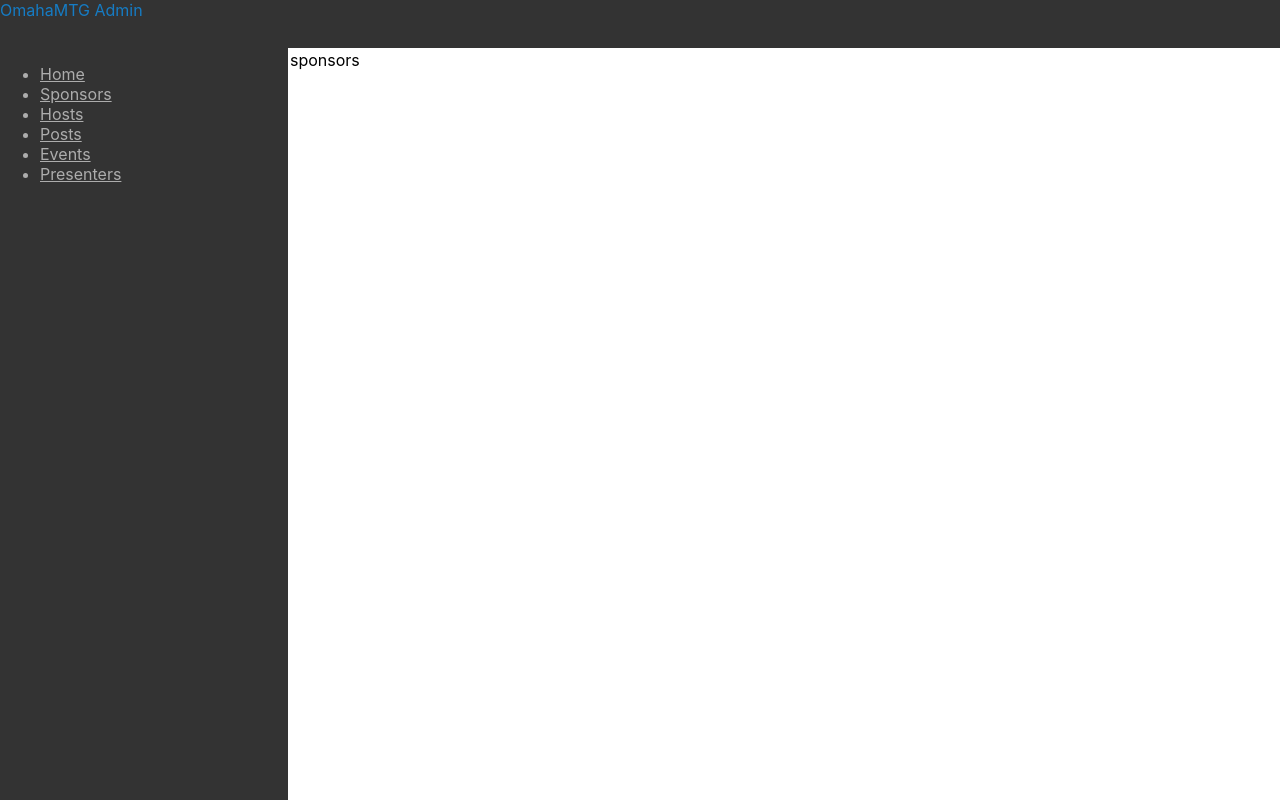
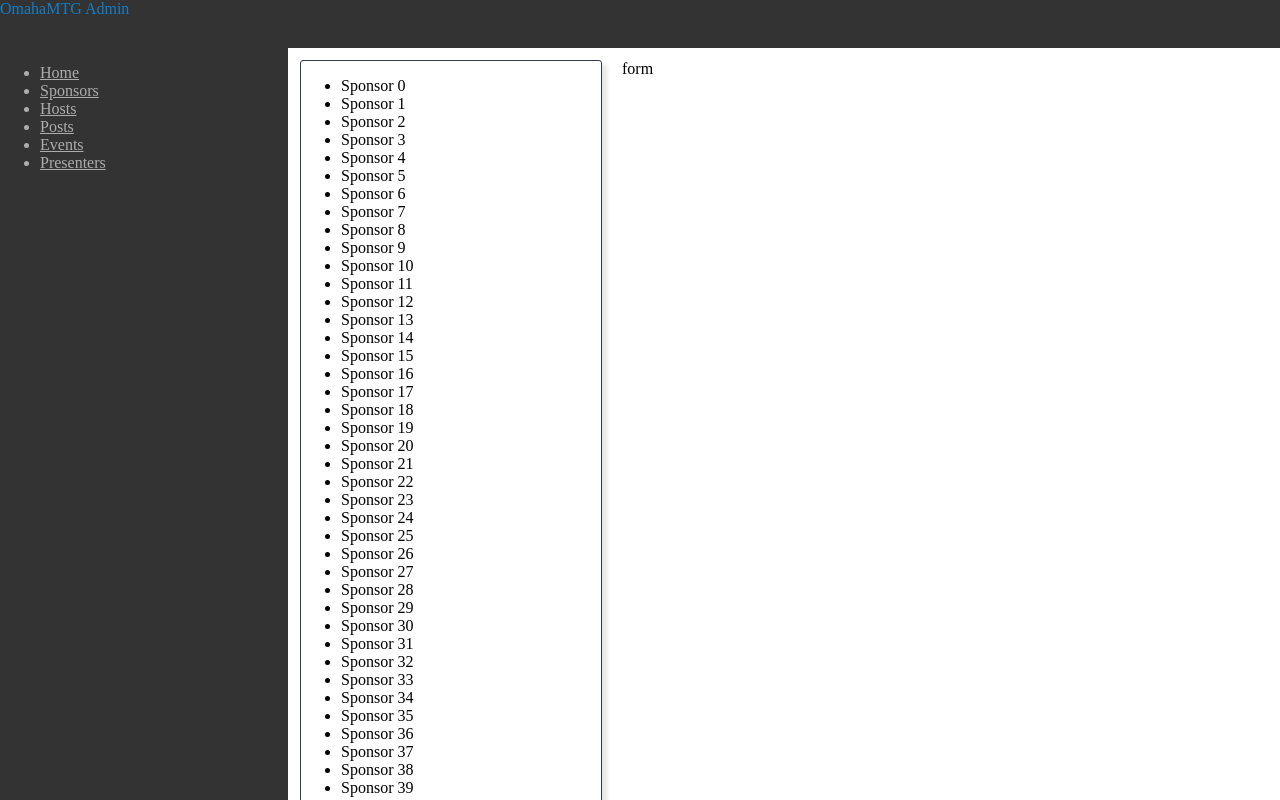
Before and after one commit to OmahaMTG/DeleteMe, a React (Create React App) app in the folder src/omahamtg-admin/: page /Sponsors in a window 1280 px wide. Shown: the top 800 px of the page. Built offline with nearby package versions, Linux system fonts and the light colour scheme.

Commit message:
working on thingy

```diff
--- a/src/omahamtg-admin/src/App.module.scss
+++ b/src/omahamtg-admin/src/App.module.scss
@@ -28,7 +28,7 @@
   background-color: #333333;
   position: fixed;
   color: #adadad;
-  transition: 0.5s;
+  // transition: 0.5s;
   // @media (max-device-width: 1024px) {
   //   //display: none;
   //   left: -18em;
--- a/src/omahamtg-admin/src/App.tsx
+++ b/src/omahamtg-admin/src/App.tsx
@@ -1,6 +1,6 @@
 import React from 'react';
 import styles from './App.module.scss';
-import Sponsors from './screens/Sponsors';
+import Sponsors from './screens/contentManagers/Sponsors';
 import { Route, BrowserRouter as Router, Link } from 'react-router-dom';
 // import { CounterButton } from './components/CounterButton';
 
--- a/src/omahamtg-admin/src/index.css
+++ b/src/omahamtg-admin/src/index.css
@@ -1,13 +1,15 @@
 body {
   margin: 0;
-  font-family: -apple-system, BlinkMacSystemFont, 'Segoe UI', 'Roboto', 'Oxygen',
-    'Ubuntu', 'Cantarell', 'Fira Sans', 'Droid Sans', 'Helvetica Neue',
-    sans-serif;
-  -webkit-font-smoothing: antialiased;
-  -moz-osx-font-smoothing: grayscale;
+  background-color: white;
+  overflow-x: hidden;
 }
 
-code {
-  font-family: source-code-pro, Menlo, Monaco, Consolas, 'Courier New',
-    monospace;
+#root {
+  height: 100%;
+  background-color: white;
 }
+
+html,
+body {
+  height: 100%;
+}
--- a/src/omahamtg-admin/src/screens/Sponsors.tsx
+++ /dev/null
@@ -1,7 +0,0 @@
-import React from 'react';
-
-const Sponsors = () => {
-  return <div>sponsors</div>;
-};
-
-export default Sponsors;
--- /dev/null
+++ b/src/omahamtg-admin/src/screens/contentManagers/ContentManager.module.scss
@@ -0,0 +1,14 @@
+.listContainer {
+  flex: 0 0 300px;
+  // background-color: red;
+  //height: 100%;
+  border-radius: 3px;
+  border: 1px solid #343d47;
+  margin: 10px;
+  box-shadow: 5px 4px 5px 0px rgba(0, 0, 0, 0.1);
+}
+
+.formContainer {
+  flex: 1 0 auto;
+  margin: 10px;
+}
--- /dev/null
+++ b/src/omahamtg-admin/src/screens/contentManagers/SponsorModels.ts
@@ -0,0 +1,3 @@
+export interface Sponsor {
+  name: string;
+}
--- /dev/null
+++ b/src/omahamtg-admin/src/screens/contentManagers/Sponsors.tsx
@@ -0,0 +1,23 @@
+import React from 'react';
+
+import styles from './ContentManager.module.scss';
+import { useSponsors } from './useSponsors';
+
+const Sponsors = () => {
+  const { sponsors } = useSponsors();
+
+  return (
+    <>
+      <div className={styles.listContainer}>
+        <ul>
+          {sponsors.map(s => (
+            <li key={s.name}> {s.name}</li>
+          ))}
+        </ul>
+      </div>
+      <div className={styles.formContainer}>form</div>
+    </>
+  );
+};
+
+export default Sponsors;
--- /dev/null
+++ b/src/omahamtg-admin/src/screens/contentManagers/useSponsors.ts
@@ -0,0 +1,14 @@
+import { useEffect, useState } from 'react';
+import { Sponsor } from './SponsorModels';
+export const useSponsors = () => {
+  const [sponsors, setSponsors] = useState<Sponsor[]>([]);
+
+  useEffect(() => {
+    (async () => {
+      const items = Array.from({ length: 100 }, (v, k) => ({ name: `Sponsor ${k}` }));
+      setSponsors(items);
+    })();
+  }, []);
+
+  return { sponsors };
+};
```
Also changed, not shown: src/omahamtg-admin/package.json (+7 -1 lines), src/omahamtg-admin/src/services/AxiosInstances.ts (added, +21 -0 lines), src/omahamtg-admin/src/services/sponsorService.ts (added, +10 -0 lines), 1 other file (tests, documents, lock files or other folders).
